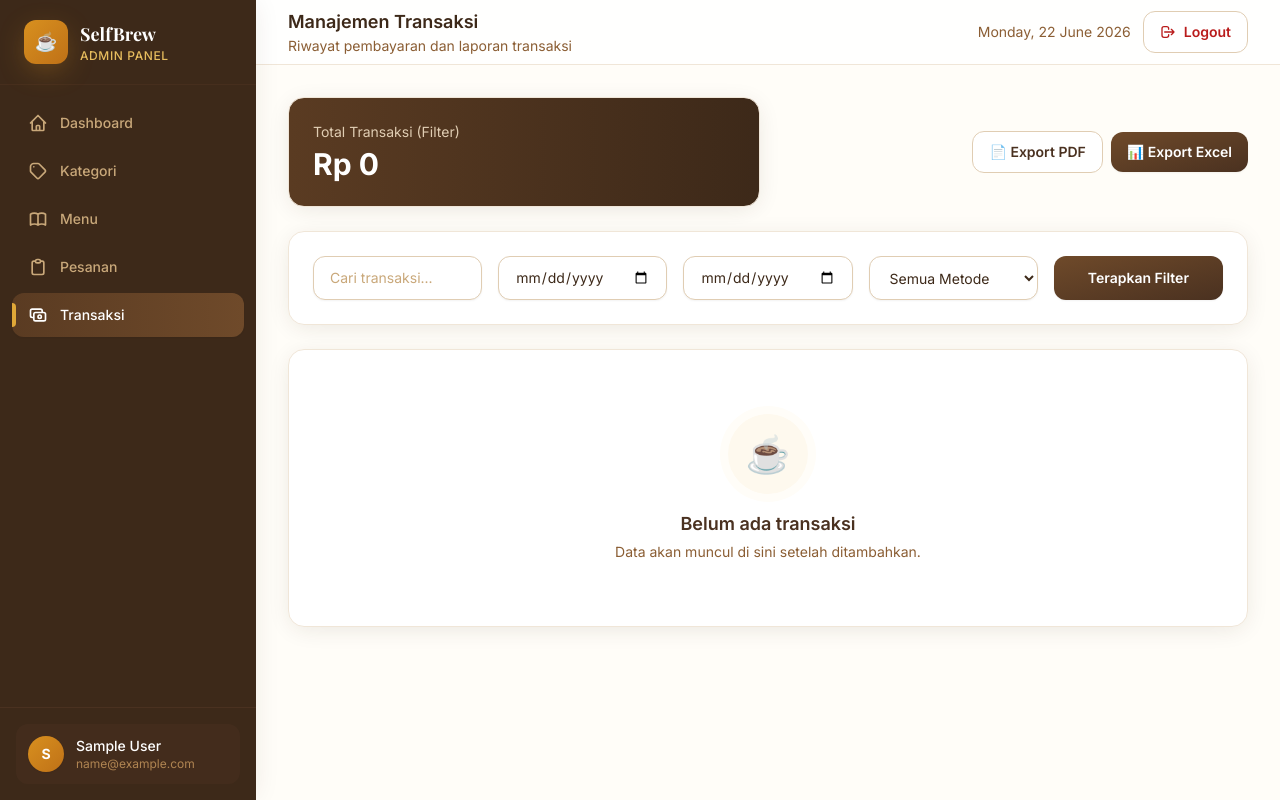
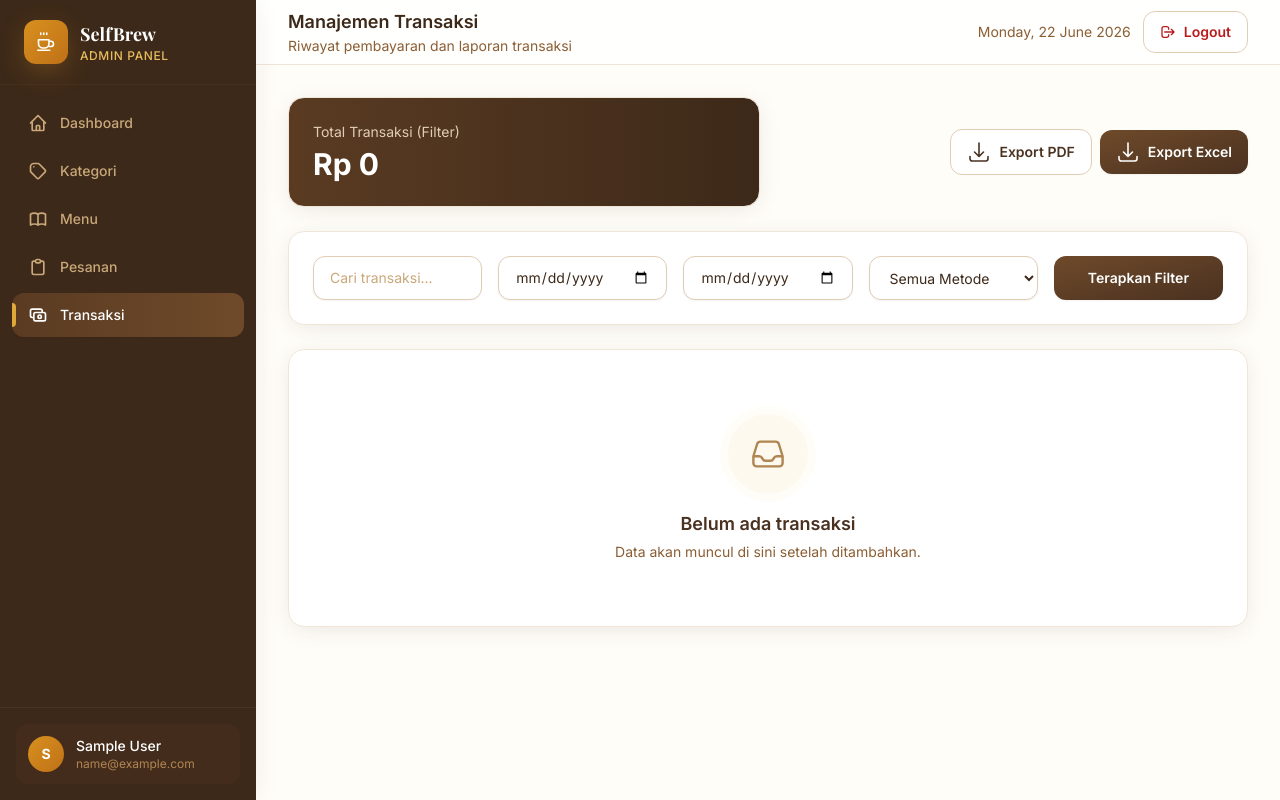
Before and after one commit to apaanhanip/WEBSITE-ADMIN, a Laravel app: page /transactions in a window 1280 px wide. Run offline with Laravel 10, Linux system fonts and the light colour scheme; the visitor is signed in with stand-in values (Sample User, id 1); data that the repository does not hold is empty; style sheets or scripts are compiled from the project's sources; some libraries are stand-ins or nearby versions.

Commit message:
Replace all emoji with clean SVG line icons; add icon component; refine dashboard hero
Co-authored-by: hanip <apaanhanip@gmail.com>

```diff
--- a/resources/views/auth/login.blade.php
+++ b/resources/views/auth/login.blade.php
@@ -9,7 +9,9 @@
 
     <div class="relative z-10 w-full max-w-md animate-fade-up px-4">
         <div class="mb-8 text-center">
-            <div class="mx-auto mb-4 flex h-16 w-16 animate-float items-center justify-center rounded-2xl bg-accent-gradient text-3xl shadow-glow">☕</div>
+            <div class="mx-auto mb-4 flex h-16 w-16 animate-float items-center justify-center rounded-2xl bg-accent-gradient text-white shadow-glow">
+                <x-icon name="cup" class="h-8 w-8" />
+            </div>
             <h1 class="font-display text-3xl font-bold text-white">SelfBrew Admin</h1>
             <p class="mt-2 text-cream-200">Panel pengelola coffee shop</p>
         </div>
--- a/resources/views/components/empty-state.blade.php
+++ b/resources/views/components/empty-state.blade.php
@@ -1,7 +1,9 @@
 @props(['title' => 'Belum ada data', 'description' => 'Data akan muncul di sini setelah ditambahkan.'])
 
 <div class="flex flex-col items-center justify-center py-16 text-center">
-    <div class="mb-4 flex h-20 w-20 items-center justify-center rounded-full bg-cream-100 text-4xl ring-8 ring-cream-50">☕</div>
+    <div class="mb-4 flex h-20 w-20 items-center justify-center rounded-full bg-cream-100 text-coffee-400 ring-8 ring-cream-50">
+        <x-icon name="inbox" class="h-9 w-9" />
+    </div>
     <h3 class="text-lg font-semibold text-coffee-800">{{ $title }}</h3>
     <p class="mt-1 max-w-sm text-sm text-coffee-500">{{ $description }}</p>
     @if(isset($action))
--- /dev/null
+++ b/resources/views/components/icon.blade.php
@@ -0,0 +1,23 @@
+@props(['name' => 'cup'])
+
+@php
+    // Heroicons-style outline icons. Inner markup only; the <svg> wrapper sets
+    // shared stroke styling (stroke-width / linecap / linejoin are inherited).
+    $icons = [
+        'cup' => '<path d="M4.5 9.75h10.5v3.75a4.5 4.5 0 0 1-4.5 4.5H9a4.5 4.5 0 0 1-4.5-4.5V9.75Z"/><path d="M15 11.25h1.875a2.625 2.625 0 0 1 0 5.25H15"/><path d="M6.75 3v1.5M9.75 3v1.5M12.75 3v1.5"/><path d="M3.75 20.25h12"/>',
+        'menu' => '<path d="M3.75 6A2.25 2.25 0 0 1 6 3.75h2.25A2.25 2.25 0 0 1 10.5 6v2.25a2.25 2.25 0 0 1-2.25 2.25H6a2.25 2.25 0 0 1-2.25-2.25V6ZM3.75 15.75A2.25 2.25 0 0 1 6 13.5h2.25a2.25 2.25 0 0 1 2.25 2.25V18a2.25 2.25 0 0 1-2.25 2.25H6A2.25 2.25 0 0 1 3.75 18v-2.25ZM13.5 6a2.25 2.25 0 0 1 2.25-2.25H18A2.25 2.25 0 0 1 20.25 6v2.25A2.25 2.25 0 0 1 18 10.5h-2.25a2.25 2.25 0 0 1-2.25-2.25V6ZM13.5 15.75a2.25 2.25 0 0 1 2.25-2.25H18a2.25 2.25 0 0 1 2.25 2.25V18A2.25 2.25 0 0 1 18 20.25h-2.25a2.25 2.25 0 0 1-2.25-2.25v-2.25Z"/>',
+        'tag' => '<path d="M9.568 3H5.25A2.25 2.25 0 0 0 3 5.25v4.318c0 .597.237 1.17.659 1.591l9.581 9.581c.699.699 1.78.872 2.607.33a18.095 18.095 0 0 0 5.223-5.223c.542-.827.369-1.908-.33-2.607L11.16 3.66A2.25 2.25 0 0 0 9.568 3Z"/><path d="M6 6h.008v.008H6V6Z"/>',
+        'clipboard' => '<path d="M9 12h3.75M9 15h3.75M9 18h3.75m3 .75H18a2.25 2.25 0 0 0 2.25-2.25V6.108c0-1.135-.845-2.098-1.976-2.192a48.424 48.424 0 0 0-1.123-.08m-5.801 0c-.065.21-.1.433-.1.664 0 .414.336.75.75.75h4.5a.75.75 0 0 0 .75-.75 2.25 2.25 0 0 0-.1-.664m-5.8 0A2.251 2.251 0 0 1 13.5 2.25H15c1.012 0 1.867.668 2.15 1.586m-5.8 0c-.376.023-.75.05-1.124.08C9.095 4.01 8.25 4.973 8.25 6.108V8.25m0 0H4.875c-.621 0-1.125.504-1.125 1.125v11.25c0 .621.504 1.125 1.125 1.125h9.75c.621 0 1.125-.504 1.125-1.125V9.375c0-.621-.504-1.125-1.125-1.125H8.25Z"/>',
+        'card' => '<path d="M2.25 8.25h19.5M2.25 9h19.5m-16.5 5.25h6m-6 2.25h3m-3.75 3h15a2.25 2.25 0 0 0 2.25-2.25V6.75A2.25 2.25 0 0 0 19.5 4.5h-15a2.25 2.25 0 0 0-2.25 2.25v10.5A2.25 2.25 0 0 0 4.5 19.5Z"/>',
+        'cash' => '<path d="M2.25 18.75a60.07 60.07 0 0 1 15.797 2.101c.727.198 1.453-.342 1.453-1.096V18.75M3.75 4.5v.75A.75.75 0 0 1 3 6h-.75m0 0v-.375c0-.621.504-1.125 1.125-1.125H20.25M2.25 6v9m18-10.5v.75c0 .414.336.75.75.75h.75m-1.5-1.5h.375c.621 0 1.125.504 1.125 1.125v9.75c0 .621-.504 1.125-1.125 1.125h-.375m1.5-1.5H21a.75.75 0 0 0-.75.75v.75m0 0H3.75m0 0h-.375a1.125 1.125 0 0 1-1.125-1.125V15m1.5 1.5v-.75A.75.75 0 0 0 3 15h-.75M15 10.5a3 3 0 1 1-6 0 3 3 0 0 1 6 0Zm3 0h.008v.008H18V10.5Zm-12 0h.008v.008H6V10.5Z"/>',
+        'calendar' => '<path d="M6.75 3v2.25M17.25 3v2.25M3 18.75V7.5a2.25 2.25 0 0 1 2.25-2.25h13.5A2.25 2.25 0 0 1 21 7.5v11.25m-18 0A2.25 2.25 0 0 0 5.25 21h13.5A2.25 2.25 0 0 0 21 18.75m-18 0v-7.5A2.25 2.25 0 0 1 5.25 9h13.5A2.25 2.25 0 0 1 21 11.25v7.5"/>',
+        'photo' => '<path d="m2.25 15.75 5.159-5.159a2.25 2.25 0 0 1 3.182 0l5.159 5.159m-1.5-1.5 1.409-1.409a2.25 2.25 0 0 1 3.182 0l2.909 2.909m-18 3.75h16.5a1.5 1.5 0 0 0 1.5-1.5V6a1.5 1.5 0 0 0-1.5-1.5H3.75A1.5 1.5 0 0 0 2.25 6v12a1.5 1.5 0 0 0 1.5 1.5Zm10.5-11.25h.008v.008h-.008V8.25Z"/>',
+        'inbox' => '<path d="M2.25 13.5h3.86a2.25 2.25 0 0 1 2.012 1.244l.256.512a2.25 2.25 0 0 0 2.013 1.244h3.218a2.25 2.25 0 0 0 2.013-1.244l.256-.512a2.25 2.25 0 0 1 2.013-1.244h3.859m-19.5.338V18a2.25 2.25 0 0 0 2.25 2.25h15A2.25 2.25 0 0 0 21.75 18v-4.162c0-.224-.034-.447-.1-.661L19.24 5.338a2.25 2.25 0 0 0-2.15-1.588H6.911a2.25 2.25 0 0 0-2.15 1.588L2.35 13.177a2.25 2.25 0 0 0-.1.661Z"/>',
+        'download' => '<path d="M3 16.5v2.25A2.25 2.25 0 0 0 5.25 21h13.5A2.25 2.25 0 0 0 21 18.75V16.5M16.5 12 12 16.5m0 0L7.5 12m4.5 4.5V3"/>',
+    ];
+    $path = $icons[$name] ?? $icons['cup'];
+@endphp
+
+<svg {{ $attributes->merge(['class' => 'h-6 w-6']) }} fill="none" viewBox="0 0 24 24" stroke-width="1.6" stroke="currentColor" stroke-linecap="round" stroke-linejoin="round" aria-hidden="true">
+    {!! $path !!}
+</svg>
--- a/resources/views/components/sidebar.blade.php
+++ b/resources/views/components/sidebar.blade.php
@@ -11,7 +11,9 @@
 <aside id="sidebar" class="fixed inset-y-0 left-0 z-40 w-64 -translate-x-full transform bg-coffee-900 shadow-sidebar transition-transform duration-300 lg:translate-x-0">
     <div class="flex h-full flex-col">
         <div class="flex items-center gap-3 border-b border-coffee-800/70 px-6 py-5">
-            <div class="flex h-11 w-11 items-center justify-center rounded-xl bg-accent-gradient text-lg shadow-glow">☕</div>
+            <div class="flex h-11 w-11 items-center justify-center rounded-xl bg-accent-gradient text-white shadow-glow">
+                <x-icon name="cup" class="h-6 w-6" />
+            </div>
             <div>
                 <h1 class="font-display text-lg font-bold text-white">SelfBrew</h1>
                 <p class="text-xs font-medium uppercase tracking-wider text-accent-300">Admin Panel</p>
--- a/resources/views/components/stat-card.blade.php
+++ b/resources/views/components/stat-card.blade.php
@@ -1,4 +1,4 @@
-@props(['title', 'value', 'icon' => '☕', 'color' => 'coffee'])
+@props(['title', 'value', 'icon' => 'cup', 'color' => 'coffee'])
 
 @php
     // Literal class strings so Tailwind's JIT scanner detects them.
@@ -20,8 +20,8 @@
             <p class="text-sm font-medium text-coffee-500">{{ $title }}</p>
             <p class="mt-2 truncate text-2xl font-bold text-coffee-900">{{ $value }}</p>
         </div>
-        <div class="flex h-12 w-12 shrink-0 items-center justify-center rounded-xl text-xl shadow-sm transition duration-300 group-hover:scale-110 group-hover:-rotate-6 {{ $theme['icon'] }}">
-            {{ $icon }}
+        <div class="flex h-12 w-12 shrink-0 items-center justify-center rounded-xl shadow-sm transition duration-300 group-hover:scale-110 {{ $theme['icon'] }}">
+            <x-icon :name="$icon" class="h-6 w-6" />
         </div>
     </div>
 </div>
--- a/resources/views/menus/index.blade.php
+++ b/resources/views/menus/index.blade.php
@@ -33,7 +33,7 @@
             @if($menu->image)
                 <img src="{{ $menu->image_url }}" alt="{{ $menu->name }}" class="h-full w-full object-cover group-hover:scale-105 transition duration-300">
             @else
-                <div class="flex h-full items-center justify-center text-5xl opacity-30">☕</div>
+                <div class="flex h-full items-center justify-center text-coffee-300"><x-icon name="photo" class="h-12 w-12" /></div>
             @endif
             <span class="absolute top-3 right-3 badge {{ $menu->is_available ? 'badge-green' : 'badge-red' }}">
                 {{ $menu->is_available ? 'Tersedia' : 'Habis' }}
--- a/resources/views/transactions/index.blade.php
+++ b/resources/views/transactions/index.blade.php
@@ -12,10 +12,10 @@
     </div>
     <div class="flex flex-wrap items-center gap-2 justify-end">
         <a href="{{ route('transactions.export-pdf', request()->query()) }}" class="btn-secondary">
-            📄 Export PDF
+            <x-icon name="download" class="h-4 w-4" /> Export PDF
         </a>
         <a href="{{ route('transactions.export-excel', request()->query()) }}" class="btn-primary">
-            📊 Export Excel
+            <x-icon name="download" class="h-4 w-4" /> Export Excel
         </a>
     </div>
 </div>
```
Also changed, not shown: resources/views/dashboard/index.blade.php (+19 -12 lines).
